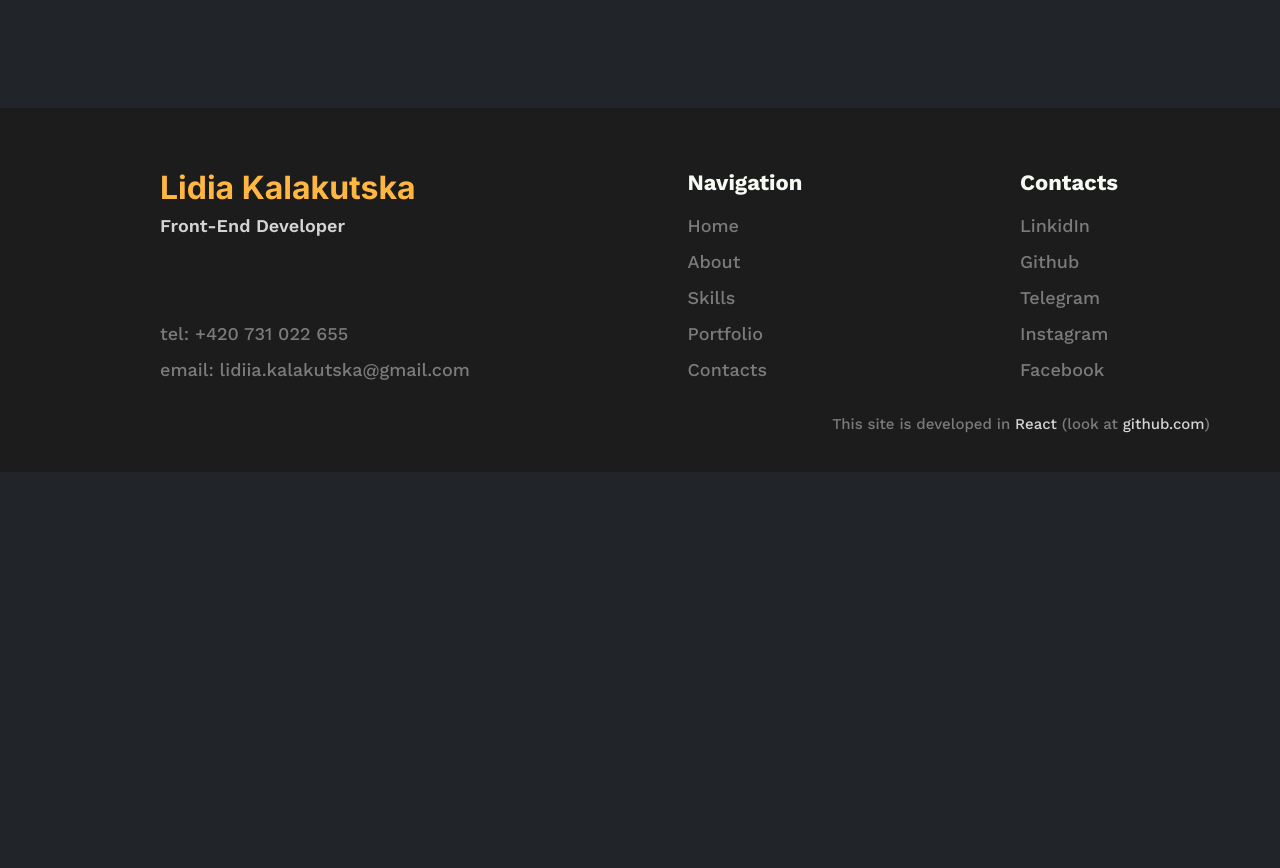
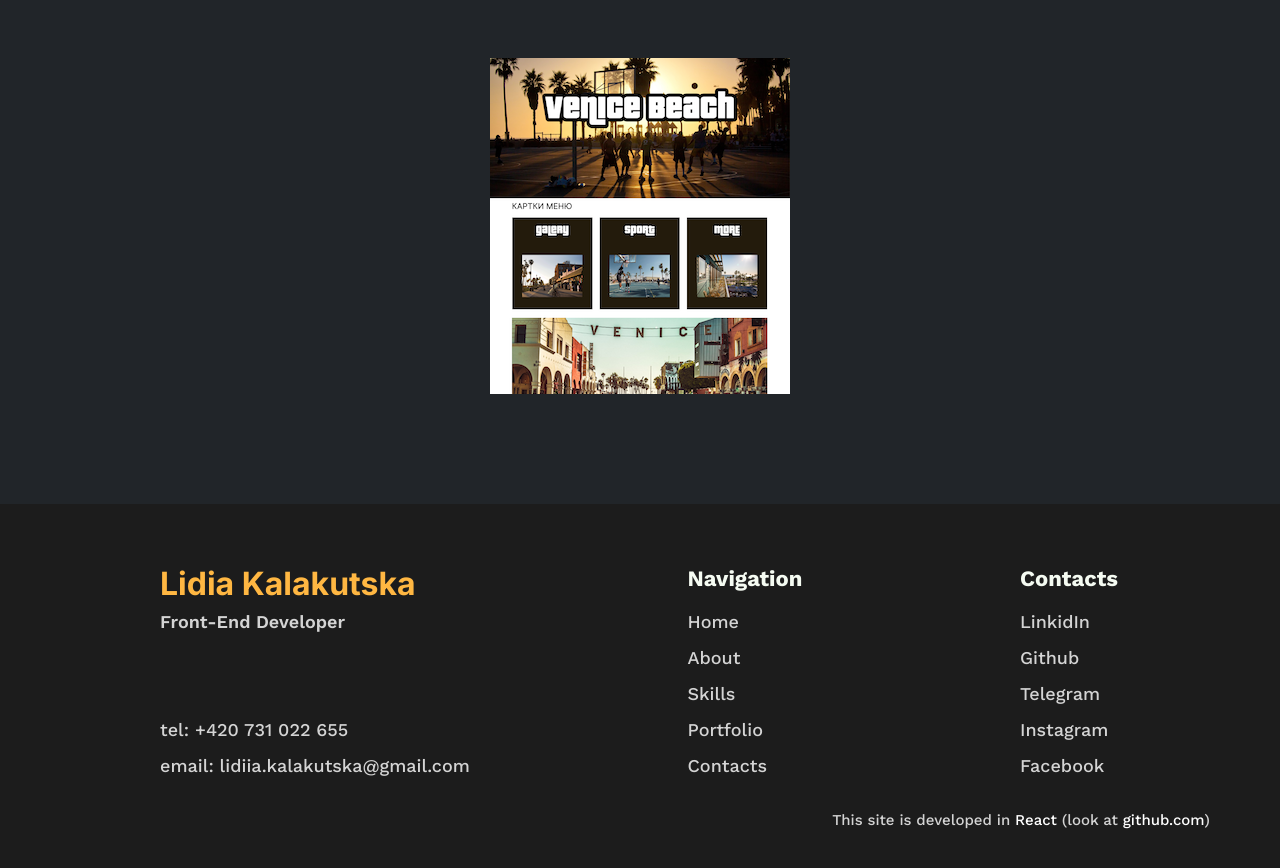
Before and after one commit to AriannaLiss/portfolio, a React (Create React App) app: page / in a window 1280 px wide. Shown: the part 3274-4142 px from the top of the page. Before the commit the page ends 3746 px from the top, so only its background shows below. Built offline with nearby package versions, Linux system fonts and the light colour scheme.

Commit message:
Added pacman site

```diff
--- a/public/index.html
+++ b/public/index.html
@@ -4,7 +4,8 @@
     <meta charset="UTF-8">
     <meta http-equiv="X-UA-Compatible" content="IE=edge">
     <meta name="viewport" content="width=device-width, initial-scale=1.0">
-    <title>Front-End dev</title>
+    <title>FrontEnd Lidiia Kalakutska</title>
+    <link rel="shortcut icon" href="favicon.ico" type="image/x-icon">
 </head>
 <body>
     <div id="root"></div>
--- a/src/components/footer/Footer.css
+++ b/src/components/footer/Footer.css
@@ -3,7 +3,7 @@ footer, footer a{
     font-weight: 500;
     font-size: 1.8rem;
     line-height: 3.6rem;
-    color:#7B7B7B;
+    color:var(--llGrey);
     text-decoration: none;
 }
 
@@ -80,7 +80,7 @@ footer a:hover{
 }
 
 .sign a{
-    color:var(--llGrey);
+    color:white;
     font-size: 1.5rem;
 }
 
--- a/src/components/portfolio/Portfolio.jsx
+++ b/src/components/portfolio/Portfolio.jsx
@@ -6,9 +6,10 @@ import stars from '../../img/sites/markup/Stars.png'
 import ukraine from '../../img/sites/markup/Ukraine.png'
 import hotel from '../../img/sites/markup/hotel.png'
 import todo from '../../img/sites/react/todo.png'
+import pacman from '../../img/sites/js/pacman.png'
 import PortfolioCategories from '../portfolio-categories/PortfolioCategories';
 import PortfolioSites from '../portfolio-sites/PortfolioSites';
-import { _BOOTSTRAP, _CSS, _HTML, _REACT, _RESPONSIVE_DESIGN, _SCSS } from '../../utils/const';
+import { _BOOTSTRAP, _CSS, _HTML, _JS, _REACT, _RESPONSIVE_DESIGN, _SCSS } from '../../utils/const';
 
 const Portfolio = ({openers}) => {
     const ALL = 'All'
@@ -20,11 +21,12 @@ const Portfolio = ({openers}) => {
 
     const sites = [
         {alt:'Barber shop site', href:'http://lia.infinityfreeapp.com/hw8/', src: dapperBully, categories:[MARKUP], skills:[_BOOTSTRAP,_RESPONSIVE_DESIGN]},
+        {alt:'Pacman', href:'http://ariannaliss.github.io/pacman/', src: pacman, categories:[JS], skills:[_JS,_HTML,_CSS]},
+        {alt:'Todo', onClick: openers.todo , src: todo, categories:[REACT], skills:[_REACT]},
+        {alt:'Site about Ukraine', href:'http://lia.infinityfreeapp.com/hw3/', src: ukraine, categories:[MARKUP], skills:[_HTML,_CSS]},
         {alt:'Hotel', href:'https://ariannaliss.github.io/hotel/', src: hotel, categories:[MARKUP], skills:[_HTML,_SCSS]},
-        {alt:'Todo', onClick: openers.todo , src: todo, categories:[REACT], skills:[_REACT]},
+        {alt:'Hotel Reservation site', href:'http://lia.infinityfreeapp.com/hw5/', src: stars, categories:[MARKUP], skills:[_HTML,_CSS]},
         {alt:'Site in GTA style', href:'http://lia.infinityfreeapp.com/hw4/', src: gta, categories:[MARKUP], skills:[_HTML,_CSS]},
-        {alt:'Site about Ukraine', href:'http://lia.infinityfreeapp.com/hw3/', src: ukraine, categories:[MARKUP], skills:[_HTML,_CSS]},
-        {alt:'Hotel Reservation site', href:'http://lia.infinityfreeapp.com/hw5/', src: stars, categories:[MARKUP], skills:[_HTML,_CSS]},
     ]
 
     const [selectedCategory, setSelectedCategory] = useState(ALL);
```
Also changed, not shown: src/img/sites/js/pacman.png (added).
